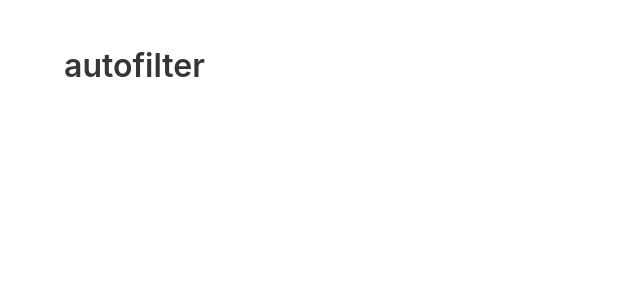
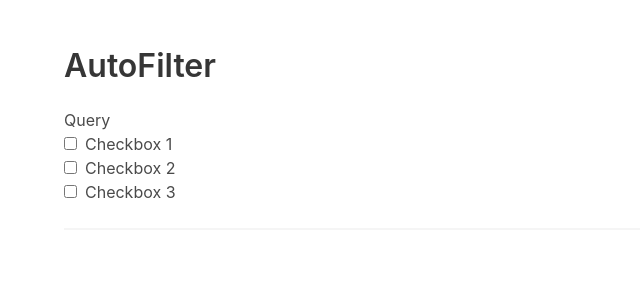
Before and after one commit to xganneval-ma/autofilter, a React (Vite) app in the folder client/ui/: page / in a window 1280 px wide. Shown: the top 300 px of the page, without its empty margins (0-640 px from the left). Built offline with nearby package versions, Linux system fonts and the light colour scheme.

Commit message:
feat(form): skeleton form

```diff
--- a/client/ui/src/App.tsx
+++ b/client/ui/src/App.tsx
@@ -1,8 +1,12 @@
+import QueryForm from "./components/QueryForm";
+
 function App() {
   return (
     <main className="section">
       <div className="container">
-        <h1 className="title">autofilter</h1>
+        <h1 className="title">AutoFilter</h1>
+        <QueryForm />
+        <hr />
       </div>
     </main>
   );
--- /dev/null
+++ b/client/ui/src/components/QueryForm.tsx
@@ -0,0 +1,29 @@
+function QueryForm() {
+  return (
+    <section>
+      <h2 id="form-title">Query</h2>
+      <form aria-labelledby="form-title" onSubmit={(e) => e.preventDefault()}>
+        <div>
+          <input type="checkbox" id="checkbox1" className="mr-2" />
+          <label className="checkbox" htmlFor="checkbox1">
+            Checkbox 1
+          </label>
+        </div>
+        <div>
+          <input type="checkbox" id="checkbox2" className="mr-2" />
+          <label className="checkbox" htmlFor="checkbox2">
+            Checkbox 2
+          </label>
+        </div>
+        <div>
+          <input type="checkbox" id="checkbox3" className="mr-2" />
+          <label className="checkbox" htmlFor="checkbox3">
+            Checkbox 3
+          </label>
+        </div>
+      </form>
+    </section>
+  );
+}
+
+export default QueryForm;
```
